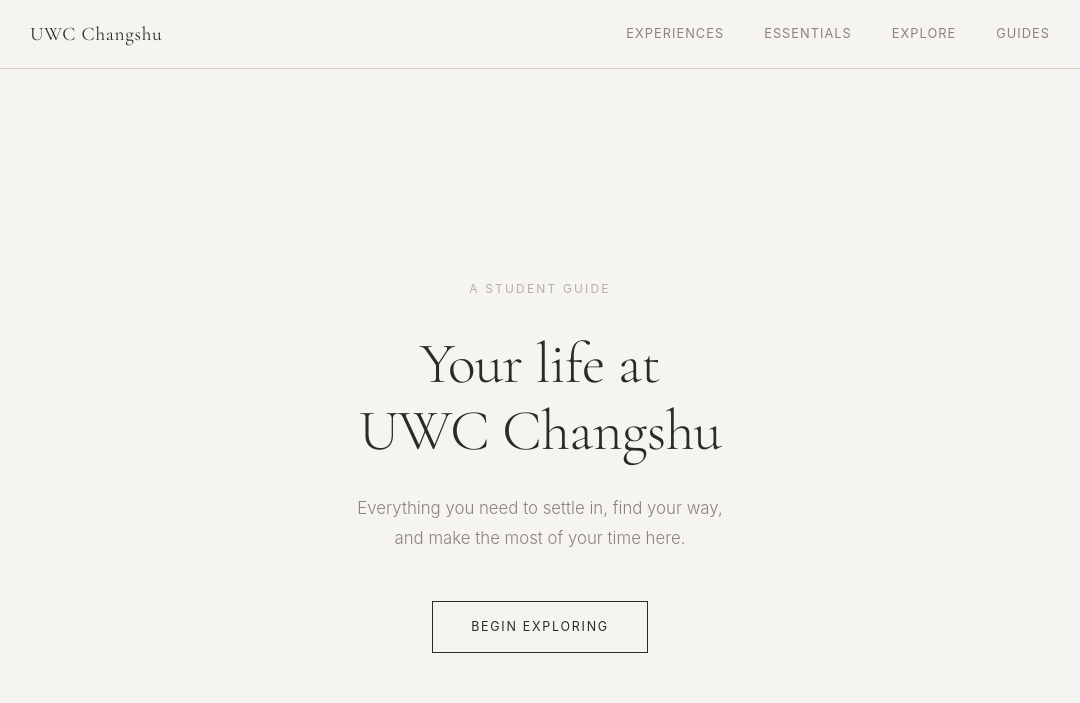
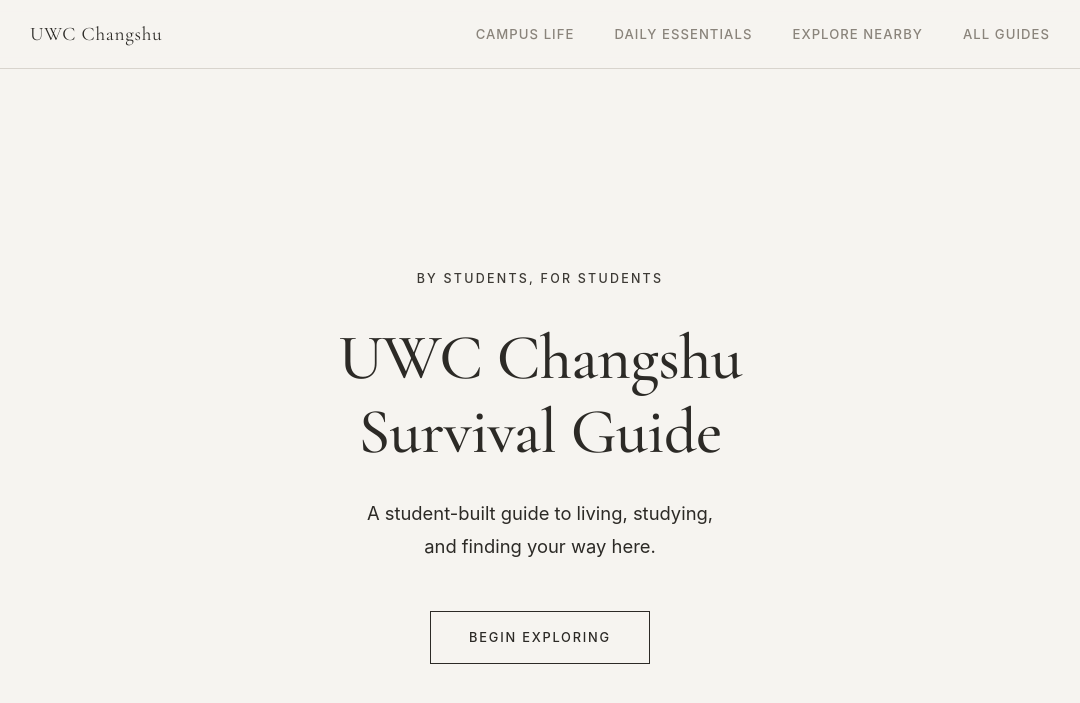
Before and after one commit to United-World-College/UWC-Survival-Guide, a Jekyll site: the page built from website/index.html, in a window 1280 px wide and 900 px high. Shown: the top 703 px of the window, without its empty margins (100-1180 px from the left). Built offline with Jekyll 4.4.1, drawn with Linux system fonts in a browser that asks for light colours.

Commit message:
Refine navigation labels, hero copy, and typography for readability
- Update nav: Campus Life, Daily Essentials, Explore Nearby, All Guides
- Revise hero: student-voiced title and subtitle
- Add visual anchors: section label accents, feature card left borders
- Strengthen typography across all elements for confident legibility
- Improve guide page body text for comfortable long-form reading

```diff
--- a/website/_data/navigation.yml
+++ b/website/_data/navigation.yml
@@ -1,8 +1,8 @@
-- title: Experiences
+- title: Campus Life
   url: "/#experiences"
-- title: Essentials
+- title: Daily Essentials
   url: "/#essentials"
-- title: Explore
+- title: Explore Nearby
   url: "/#explore"
-- title: Guides
+- title: All Guides
   url: "/#guides"
--- a/website/assets/css/styles.css
+++ b/website/assets/css/styles.css
@@ -25,8 +25,8 @@
 body {
   font-family: var(--sans);
   background: var(--ivory);
-  color: var(--text);
-  font-weight: 300;
+  color: var(--dark);
+  font-weight: 400;
   font-size: 16px;
   line-height: 1.7;
   -webkit-font-smoothing: antialiased;
@@ -68,8 +68,8 @@
 }
 
 .nav-links a {
-  font-size: 0.8rem;
-  font-weight: 400;
+  font-size: 0.82rem;
+  font-weight: 500;
   letter-spacing: 0.08em;
   text-transform: uppercase;
   color: var(--muted);
@@ -138,7 +138,7 @@
 .mobile-menu a {
   font-family: var(--serif);
   font-size: 1.6rem;
-  font-weight: 300;
+  font-weight: 400;
   color: var(--dark);
   text-decoration: none;
   letter-spacing: 0.02em;
@@ -159,18 +159,18 @@
 }
 
 .hero-label {
-  font-size: 0.75rem;
-  font-weight: 400;
+  font-size: 0.78rem;
+  font-weight: 500;
   letter-spacing: 0.18em;
   text-transform: uppercase;
-  color: var(--warm-gray);
+  color: var(--text);
   margin-bottom: 2rem;
 }
 
 .hero h1 {
   font-family: var(--serif);
-  font-size: 3.6rem;
-  font-weight: 300;
+  font-size: 4rem;
+  font-weight: 500;
   line-height: 1.15;
   color: var(--dark);
   letter-spacing: -0.01em;
@@ -178,22 +178,22 @@
 }
 
 .hero-subtitle {
-  font-size: 1.05rem;
-  color: var(--muted);
+  font-size: 1.15rem;
+  color: var(--dark);
   line-height: 1.8;
   margin-bottom: 3rem;
 }
 
 .hero-cta {
   display: inline-block;
-  font-size: 0.78rem;
-  font-weight: 400;
+  font-size: 0.8rem;
+  font-weight: 500;
   letter-spacing: 0.14em;
   text-transform: uppercase;
   color: var(--dark);
   text-decoration: none;
   padding: 0.9rem 2.4rem;
-  border: 1px solid var(--dark);
+  border: 1.5px solid var(--dark);
   transition: background 0.4s, color 0.4s;
 }
 
@@ -224,26 +224,36 @@
 }
 
 .section-label {
-  font-size: 0.72rem;
-  font-weight: 400;
+  font-size: 0.75rem;
+  font-weight: 500;
   letter-spacing: 0.18em;
   text-transform: uppercase;
-  color: var(--warm-gray);
-  margin-bottom: 1.2rem;
+  color: var(--text);
+  margin-bottom: 1.6rem;
+}
+
+.section-label::before {
+  content: "";
+  display: block;
+  width: 24px;
+  height: 1px;
+  background: var(--warm-gray);
+  margin: 0 auto 1rem;
 }
 
 .section h2 {
   font-family: var(--serif);
   font-size: 2.2rem;
-  font-weight: 300;
+  font-weight: 400;
   color: var(--dark);
-  margin-bottom: 1.2rem;
+  margin-bottom: 1.4rem;
   letter-spacing: -0.01em;
 }
 
 .section-desc {
-  font-size: 0.95rem;
-  color: var(--muted);
+  font-size: 1rem;
+  color: var(--dark);
+  font-weight: 400;
   line-height: 1.8;
 }
 
@@ -258,6 +268,8 @@
   opacity: 0;
   transform: translateY(16px);
   transition: opacity 0.6s, transform 0.6s;
+  padding-left: 1.5rem;
+  border-left: 1px solid var(--border);
 }
 
 .feature.visible {
@@ -266,8 +278,8 @@
 }
 
 .feature-number {
-  font-size: 0.72rem;
-  letter-spacing: 0.1em;
+  font-size: 0.7rem;
+  letter-spacing: 0.15em;
   color: var(--warm-gray);
   margin-bottom: 0.8rem;
 }
@@ -275,14 +287,14 @@
 .feature h3 {
   font-family: var(--serif);
   font-size: 1.4rem;
-  font-weight: 400;
+  font-weight: 500;
   color: var(--dark);
   margin-bottom: 0.7rem;
 }
 
 .feature p {
-  font-size: 0.9rem;
-  color: var(--muted);
+  font-size: 0.95rem;
+  color: var(--text);
   line-height: 1.7;
 }
 
@@ -338,8 +350,8 @@
 }
 
 .essential-detail p {
-  font-size: 0.9rem;
-  color: var(--muted);
+  font-size: 0.95rem;
+  color: var(--text);
   line-height: 1.7;
   padding-bottom: 1.4rem;
 }
@@ -379,8 +391,8 @@
 }
 
 .place p:last-child {
-  font-size: 0.9rem;
-  color: var(--muted);
+  font-size: 0.95rem;
+  color: var(--text);
   line-height: 1.7;
 }
 
@@ -410,8 +422,8 @@
 }
 
 .step p {
-  font-size: 0.88rem;
-  color: var(--muted);
+  font-size: 0.92rem;
+  color: var(--text);
 }
 
 /* ── Footer ── */
@@ -478,11 +490,16 @@
 
 .guide-hero h1 {
   font-family: var(--serif);
-  font-size: 2.8rem;
-  font-weight: 300;
+  font-size: 3.2rem;
+  font-weight: 500;
   color: var(--dark);
   line-height: 1.2;
   margin-bottom: 1rem;
+}
+
+.guide-hero .hero-subtitle {
+  font-size: 1.1rem;
+  color: var(--dark);
 }
 
 /* ── Guide content (rendered from markdown) ── */
@@ -492,10 +509,15 @@
   padding: 4rem 2.5rem;
 }
 
+.guide-content > p:first-child > em:only-child {
+  color: var(--text);
+  font-size: 0.95rem;
+}
+
 .guide-content h2 {
   font-family: var(--serif);
   font-size: 1.8rem;
-  font-weight: 400;
+  font-weight: 500;
   color: var(--dark);
   margin: 3rem 0 1rem;
 }
@@ -503,16 +525,16 @@
 .guide-content h3 {
   font-family: var(--serif);
   font-size: 1.3rem;
-  font-weight: 400;
+  font-weight: 500;
   color: var(--dark);
   margin: 2rem 0 0.8rem;
 }
 
 .guide-content p {
-  font-size: 0.95rem;
-  color: var(--text);
-  line-height: 1.85;
-  margin-bottom: 1.2rem;
+  font-size: 1.05rem;
+  color: var(--dark);
+  line-height: 1.9;
+  margin-bottom: 1.3rem;
 }
 
 .guide-content ul, .guide-content ol {
@@ -520,9 +542,9 @@
 }
 
 .guide-content li {
-  font-size: 0.95rem;
-  color: var(--text);
-  line-height: 1.85;
+  font-size: 1.05rem;
+  color: var(--dark);
+  line-height: 1.9;
   margin-bottom: 0.5rem;
 }
 
@@ -530,7 +552,7 @@
   color: var(--dark);
   text-decoration: underline;
   text-underline-offset: 3px;
-  text-decoration-color: var(--warm-gray);
+  text-decoration-color: var(--muted);
   transition: text-decoration-color 0.3s;
 }
 
@@ -595,7 +617,7 @@
   .nav-toggle { display: block; }
   .mobile-menu { display: flex; }
 
-  .hero h1 { font-size: 2.4rem; }
+  .hero h1 { font-size: 2.6rem; }
   .hero-subtitle br { display: none; }
 
   .grid-two { grid-template-columns: 1fr; gap: 2.5rem; }
--- a/website/index.html
+++ b/website/index.html
@@ -6,9 +6,9 @@
 <!-- Hero -->
 <header class="hero">
   <div class="hero-content">
-    <p class="hero-label">A Student Guide</p>
-    <h1>Your life at<br>UWC Changshu</h1>
-    <p class="hero-subtitle">Everything you need to settle in, find your way,<br>and make the most of your time here.</p>
+    <p class="hero-label">By Students, For Students</p>
+    <h1>UWC Changshu<br>Survival Guide</h1>
+    <p class="hero-subtitle">A student-built guide to living, studying,<br>and finding your way here.</p>
     <a href="#experiences" class="hero-cta">Begin exploring</a>
   </div>
 </header>
```
